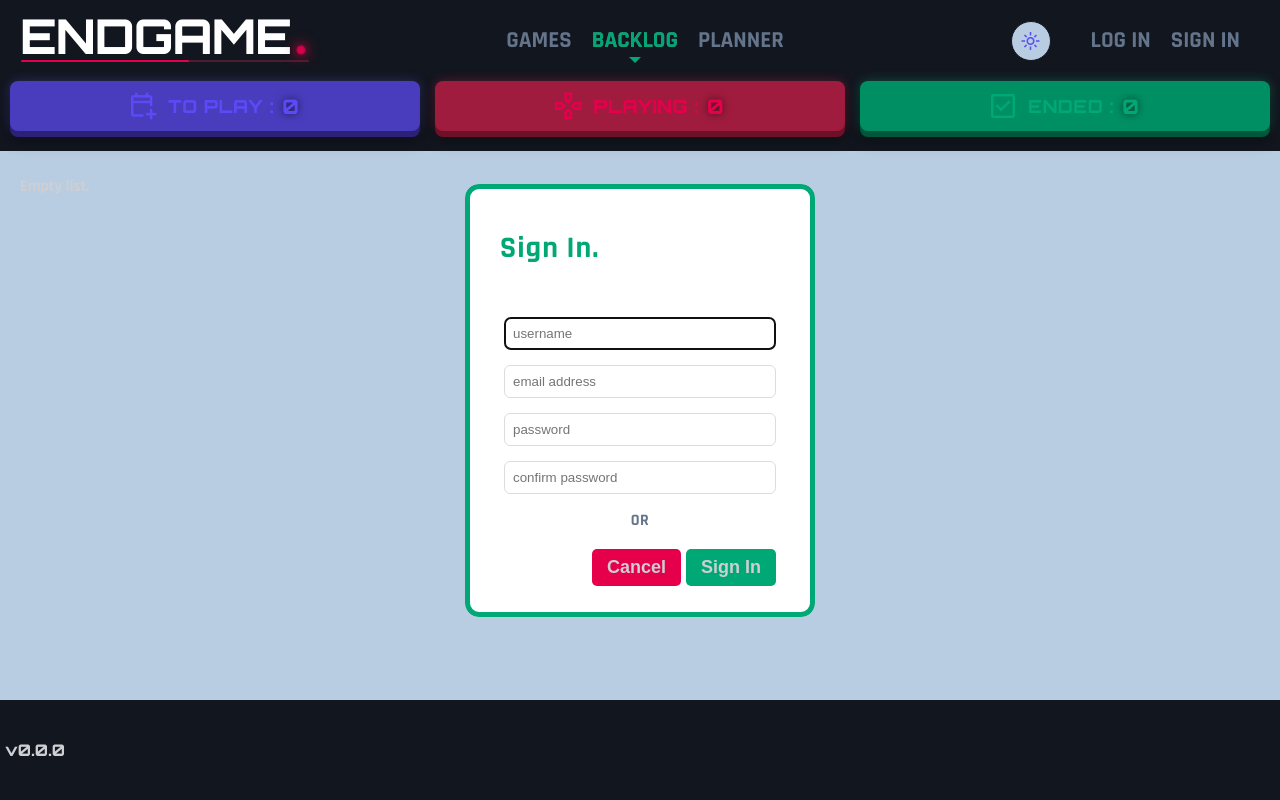
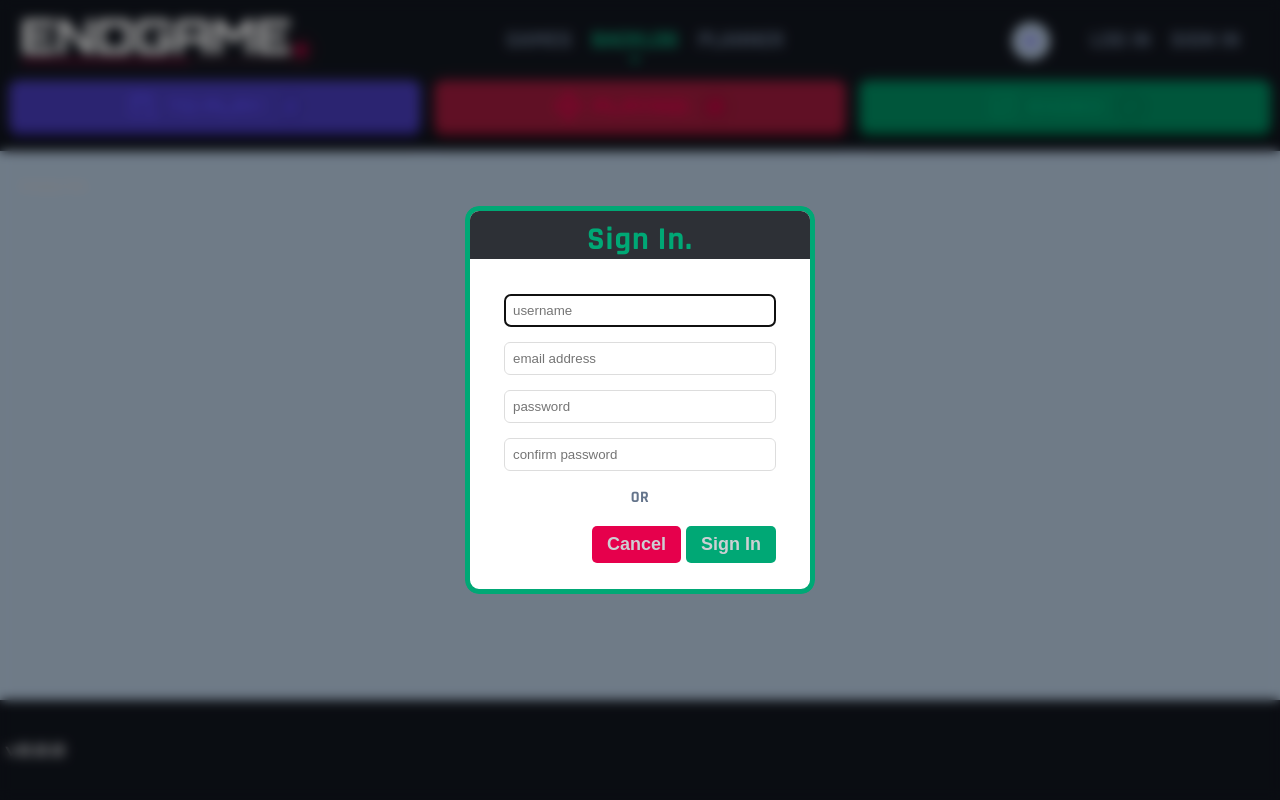
Before and after one commit to evan-mlb-dev/Endgame-web, an Angular app: page /backlog in a window 1280 px wide. Built offline with nearby package versions, Linux system fonts and the light colour scheme.

Commit message:
Style auth modals

```diff
--- a/src/app/components/modal/login-modal/login-modal.html
+++ b/src/app/components/modal/login-modal/login-modal.html
@@ -1,5 +1,7 @@
 <div class="modal-container">
-  <h3 class="modal-title">Login.</h3>
+  <header class="modal-header">
+    <h3 class="modal-title">Login.</h3>
+  </header>
 
   <mat-dialog-content>
     <div class="error-message-container">
--- a/src/app/components/modal/signin-modal/signin-modal.html
+++ b/src/app/components/modal/signin-modal/signin-modal.html
@@ -1,5 +1,7 @@
 <div class="modal-container">
-  <h3 class="modal-title">Sign In.</h3>
+  <header class="modal-header">
+    <h3 class="modal-title">Sign In.</h3>
+  </header>
 
   <mat-dialog-content>
     <div class="error-message-container">
--- a/src/app/shared/_auth-modal.scss
+++ b/src/app/shared/_auth-modal.scss
@@ -25,6 +25,21 @@
   border-radius: 14px;
 
   background-color: var(--bg-modal);
+
+  .modal-header {
+    height: 50px;
+    margin: -12px -10px 15px;
+    background-color: var(--bg-dark-lighter-2);
+
+    .modal-title {
+      margin: 0;
+      padding-top: 10px;
+
+      font-size: 2em;
+      font-weight: 700;
+      text-align: center;
+    }
+  }
 
   .error-message-container {
     .error-icon {
--- a/src/styles.scss
+++ b/src/styles.scss
@@ -17,6 +17,7 @@
   /* Bg colors */
   --bg-dark: #0b0e14;
   --bg-dark-lighter: #12161f;
+  --bg-dark-lighter-2: #2d3036;
   --bg-modal: #1a1d24;
   --card-bg: #34344a;
 
@@ -208,6 +209,11 @@ a {
   box-shadow: none !important; /* Optionnel : si tu veux enlever l'ombre par défaut */
 }
 
+.cdk-overlay-backdrop.cdk-overlay-backdrop-showing {
+  background-color: rgb(0 0 0 / 40%) !important;
+  backdrop-filter: blur(6px) !important;
+}
+
 /* ==========================================================================
     LOCAL BUTTON THEME CONFIGURATION
    ========================================================================== */
```
